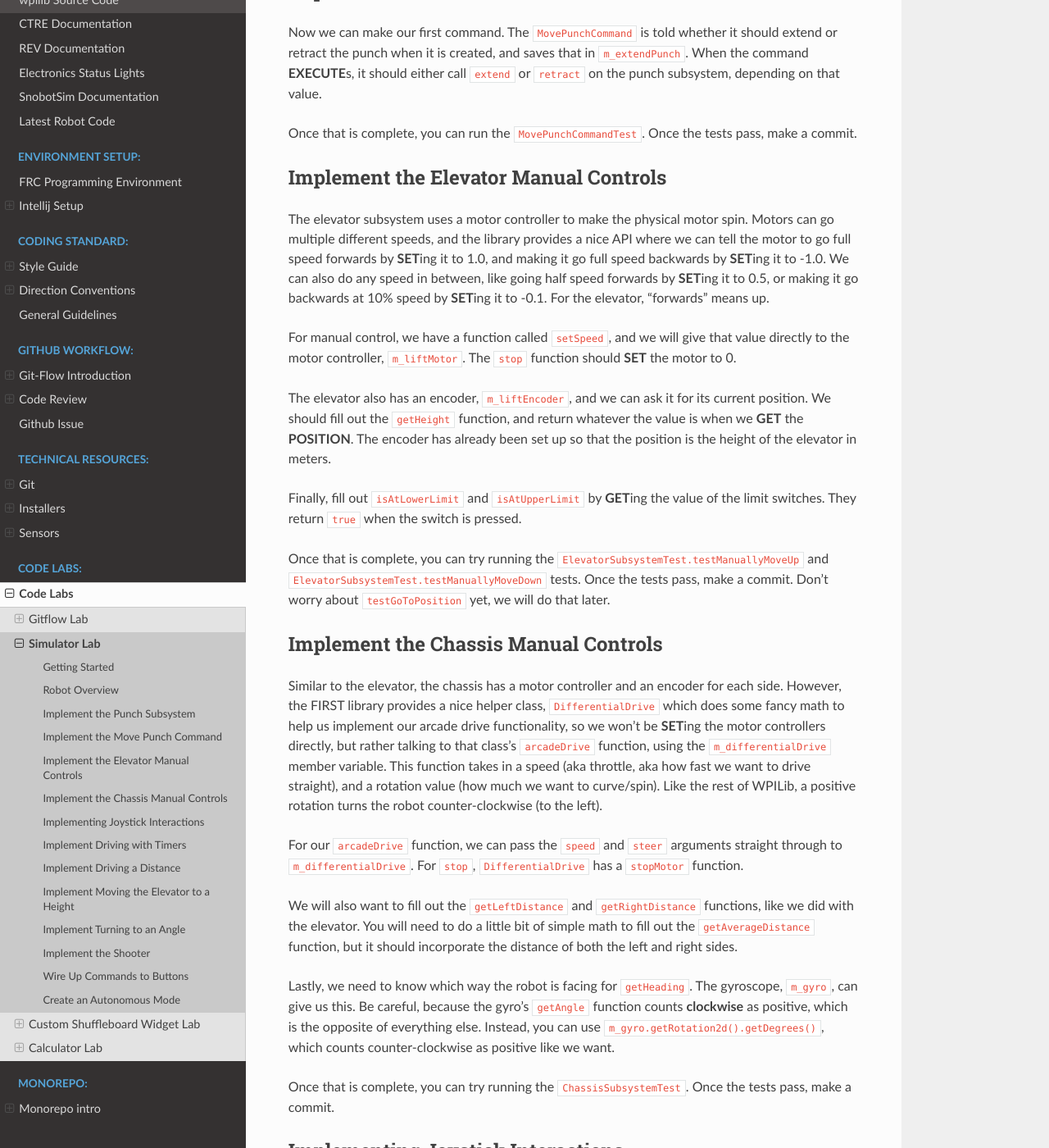
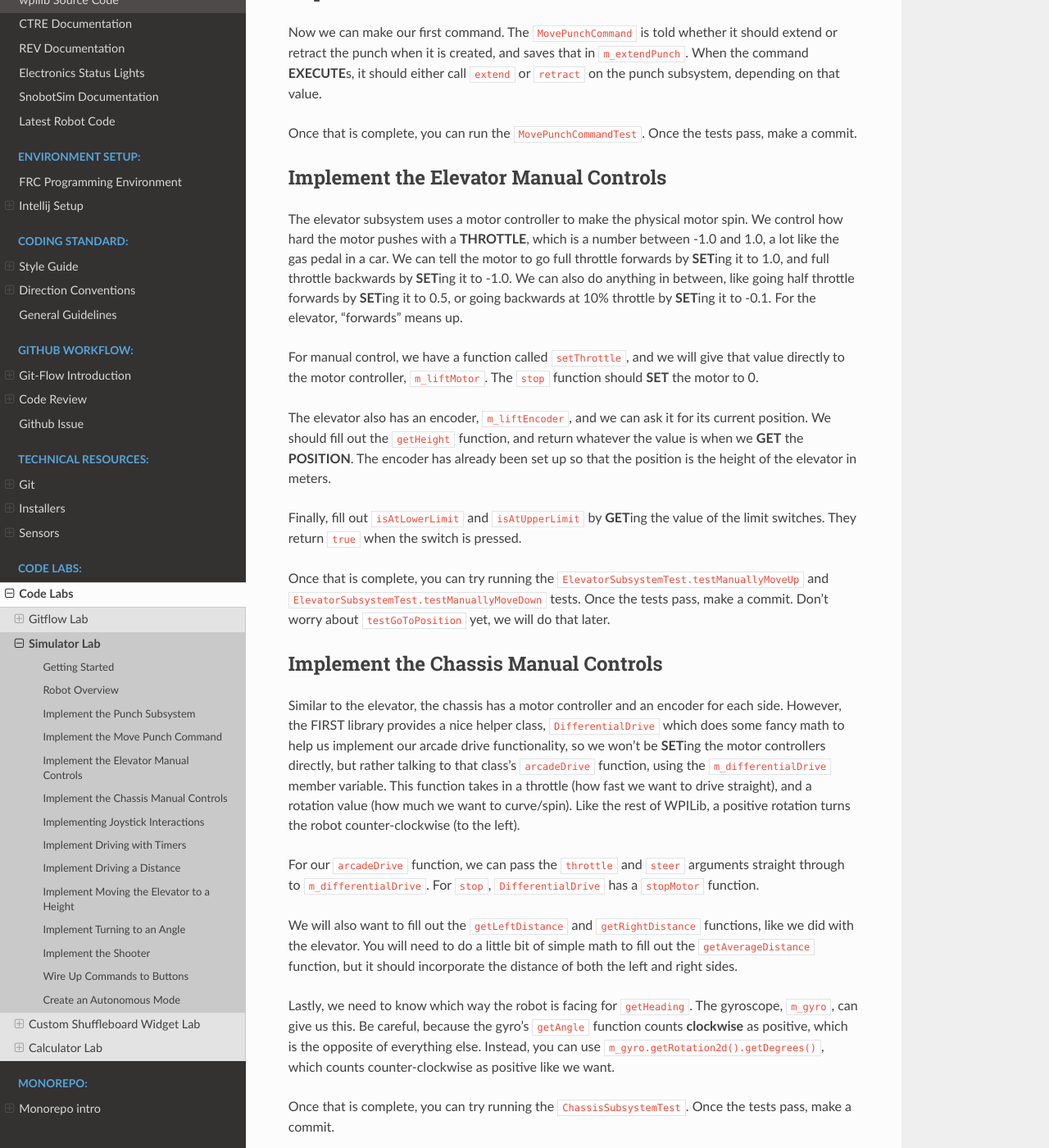
Before and after one commit to GirlsOfSteelRobotics/DocsV2, a Sphinx documentation site: the page built from source/code-labs/simulator/simulator-lab.rst, in a window 1280 px wide and 1400 px high, scrolled down 2169 px. Shown: the whole window at 82% size. Built offline with Sphinx 7.4.7 and the Read the Docs theme 3.1.0, drawn with Linux system fonts in a browser that asks for light colours; some of the changed text lies outside the part shown.

Commit message:
refactor for setThrottle

```diff
--- a/source/code-labs/simulator/simulator-lab.rst
+++ b/source/code-labs/simulator/simulator-lab.rst
@@ -88,13 +88,13 @@ Once that is complete, you can run the :code:`MovePunchCommandTest`. Once the te
 
 Implement the Elevator Manual Controls
 --------------------------------------
-The elevator subsystem uses a motor controller to make the physical motor spin. Motors can go multiple
-different speeds, and the library provides a nice API where we can tell the motor to go full speed forwards
-by **SET**\ ing it to 1.0, and making it go full speed backwards by **SET**\ ing it to -1.0. We can
-also do any speed in between, like going half speed forwards by **SET**\ ing it to 0.5, or making it go
-backwards at 10% speed by **SET**\ ing it to -0.1. For the elevator, "forwards" means up.
+The elevator subsystem uses a motor controller to make the physical motor spin. We control how hard the motor
+pushes with a **THROTTLE**, which is a number between -1.0 and 1.0, a lot like the gas pedal in a car. We can tell the motor
+to go full throttle forwards by **SET**\ ing it to 1.0, and full throttle backwards by **SET**\ ing it to -1.0. We can
+also do anything in between, like going half throttle forwards by **SET**\ ing it to 0.5, or going
+backwards at 10% throttle by **SET**\ ing it to -0.1. For the elevator, "forwards" means up.
 
-For manual control, we have a function called :code:`setSpeed`, and we will give that value
+For manual control, we have a function called :code:`setThrottle`, and we will give that value
 directly to the motor controller, :code:`m_liftMotor`. The :code:`stop` function should **SET** the motor to 0.
 
 The elevator also has an encoder, :code:`m_liftEncoder`, and we can ask it for its current position. We should fill out
@@ -113,11 +113,11 @@ Implement the Chassis Manual Controls
 Similar to the elevator, the chassis has a motor controller and an encoder for each side. However, the FIRST library
 provides a nice helper class, :code:`DifferentialDrive` which does some fancy math to help us implement our
 arcade drive functionality, so we won't be **SET**\ ing the motor controllers directly, but rather talking to that class's
-:code:`arcadeDrive` function, using the :code:`m_differentialDrive` member variable. This function takes in a speed
-(aka throttle, aka how fast we want to drive straight), and a rotation value (how much we want to curve/spin).
+:code:`arcadeDrive` function, using the :code:`m_differentialDrive` member variable. This function takes in a throttle
+(how fast we want to drive straight), and a rotation value (how much we want to curve/spin).
 Like the rest of WPILib, a positive rotation turns the robot counter-clockwise (to the left).
 
-For our :code:`arcadeDrive` function, we can pass the :code:`speed` and :code:`steer` arguments straight through to
+For our :code:`arcadeDrive` function, we can pass the :code:`throttle` and :code:`steer` arguments straight through to
 :code:`m_differentialDrive`. For :code:`stop`, :code:`DifferentialDrive` has a :code:`stopMotor` function.
 
 We will also want to fill out the :code:`getLeftDistance` and :code:`getRightDistance` functions, like we did with the elevator.
@@ -141,9 +141,9 @@ to a [-1.0, 1.0] range, so the mapping is easy.
 To do this, we go into the :code:`DriveChassisWithJoystickCommand` and :code:`ElevatorWithJoystickCommand` commands. Each one
 is given the :code:`CommandXboxController` it should listen to. When they **EXECUTE**:
 
-- The chassis should call :code:`arcadeDrive`. The speed should come from the **LEFT** stick's **Y** axis (:code:`getLeftY`),
+- The chassis should call :code:`arcadeDrive`. The throttle should come from the **LEFT** stick's **Y** axis (:code:`getLeftY`),
   and the steering should come from the **RIGHT** stick's **X** axis (:code:`getRightX`).
-- The elevator should call :code:`setSpeed`, with the value from the **RIGHT** stick's **Y** axis (:code:`getRightY`).
+- The elevator should call :code:`setThrottle`, with the value from the **RIGHT** stick's **Y** axis (:code:`getRightY`).
 
 **IMPORTANT NOTE** The joysticks don't use the same directions as the robot, so you will need to negate (put a minus sign
 in front of) all of these values:
@@ -170,9 +170,9 @@ Implement Driving with Timers
 Most of the time in autonomous, we want finer grained controls than just "drive forwards for a couple seconds and hope
 we don't hit a wall", but it is always a good command to have in our back pocket in case all of our sensors break.
 
-To do this, the :code:`AutoDriveStraightTimedCommand` will drive straight with some speed (either forwards or backwards), for an
+To do this, the :code:`AutoDriveStraightTimedCommand` will drive straight with some throttle (either forwards or backwards), for an
 amount of time. WPILib provides a :code:`Timer`, :code:`m_timer`, that we can **RESTART** when our command **INITIALIZE**\ s.
-Each time our command **EXECUTE**\ s we can call :code:`arcadeDrive` with our speed argument, and no steering.
+Each time our command **EXECUTE**\ s we can call :code:`arcadeDrive` with our throttle argument, and no steering.
 Our command **IS FINISHED** when the timer **HAS ELAPSED** our time argument.
 
 Note, it is important that when we **END** our command, we stop driving, otherwise the chassis
@@ -188,7 +188,7 @@ More often, we will want to tell the robot to drive some distance in autonomous
 To **EXECUTE** the :code:`AutoDriveStraightDistanceCommand`, we will want to figure out how far away we are from our goal
 (the **ERROR**, which is the goal distance minus our current **AVERAGE DISTANCE**), and save it in :code:`m_error`.
 If the error is positive, we need to drive forwards (positive throttle), and if it is negative, we need to drive backwards
-(negative throttle). A speed around 0.5 works well. We can say we are **FINISHED** when we are close enough to our goal distance.
+(negative throttle). A throttle around 0.5 works well. We can say we are **FINISHED** when we are close enough to our goal distance.
 Like the previous command, it is important that when we **END** our command, we stop driving.
 
 **IMPORTANT NOTE** We will never hit our goal right on the nose. Doing a :code:`current == goal` check will (pretty much)
@@ -208,7 +208,7 @@ reached our goal height. Since we will use this in a couple of places, we put th
 
 - Figure out the error between the goal height and the current height
 - If we are within :code:`ALLOWABLE_POSITION_ERROR` of the goal, stop the motor and return :code:`true`
-- Otherwise, **SET** the **SPEED** to move up or down towards the goal (around 0.5 works well), and return :code:`false`
+- Otherwise, **SET** the **THROTTLE** to move up or down towards the goal (around 0.5 works well), and return :code:`false`
 
 You can now run the :code:`ElevatorSubsystemTest.testGoToPosition` test.
 
@@ -238,13 +238,13 @@ Implement the Shooter
 ---------------------
 The shooter is a spinning wheel, and it works a lot like the elevator. In :code:`ShooterSubsystem`:
 
-- :code:`setSpeed` and :code:`stop` **SET** the motor speed, just like the elevator
+- :code:`setThrottle` and :code:`stop` **SET** the motor throttle, just like the elevator
 - :code:`getRpm` **GET**\ s the **VELOCITY** from the encoder, which has been set up to be in RPM
 - :code:`isAtRpm` returns :code:`true` if we are within :code:`ALLOWABLE_RPM_ERROR` of the goal RPM
 
 The fun part is :code:`spinAtRpm`, which gets called every loop to get the wheel up to the goal RPM. Unlike the elevator,
 a spinning wheel doesn't need to be stopped exactly at a position, and it slows down on its own, so we can use
-a very simple strategy called "bang-bang" control: if the wheel is going slower than the goal, run the motor at full speed (1.0),
+a very simple strategy called "bang-bang" control: if the wheel is going slower than the goal, run the motor at full throttle (1.0),
 and if it is going faster than the goal, turn the motor off (0).
 
 Once that is complete, you can run the :code:`ShooterSubsystemTest`.
```
